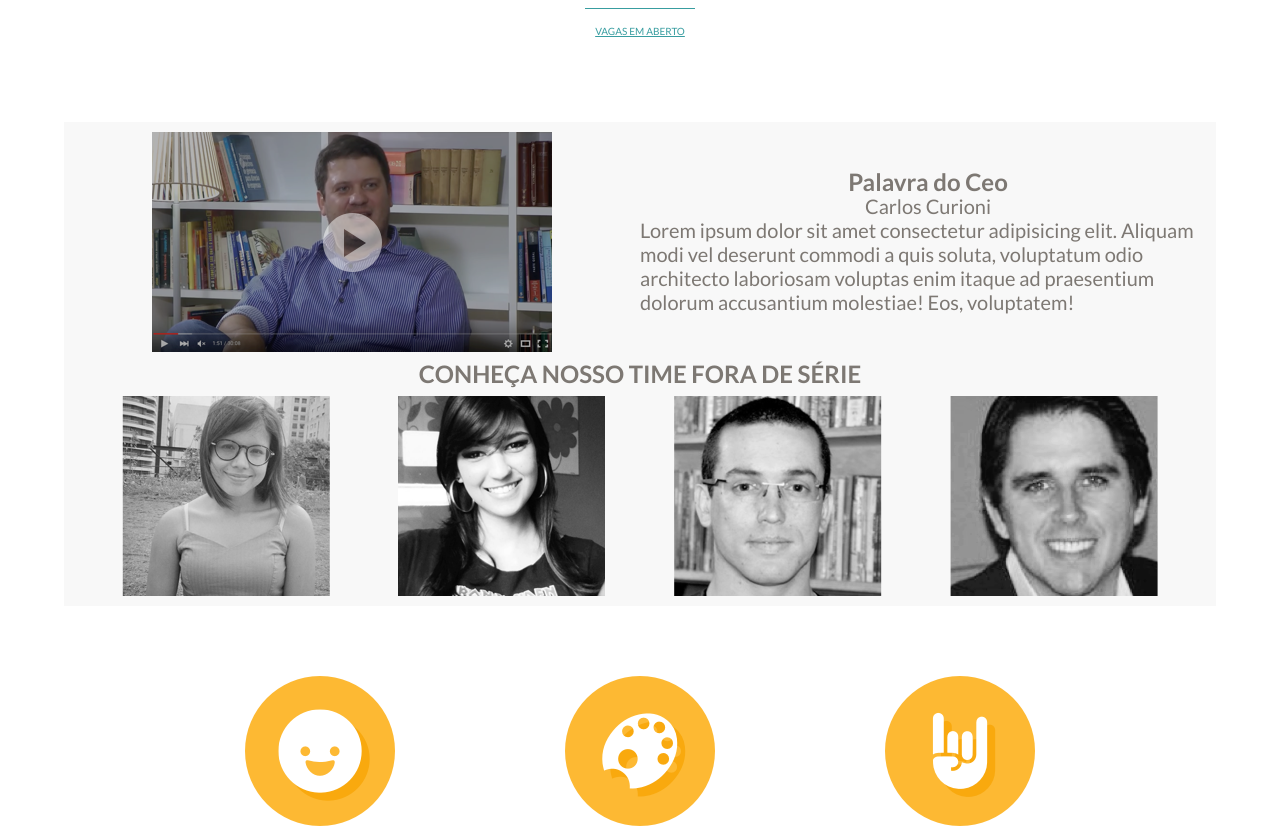
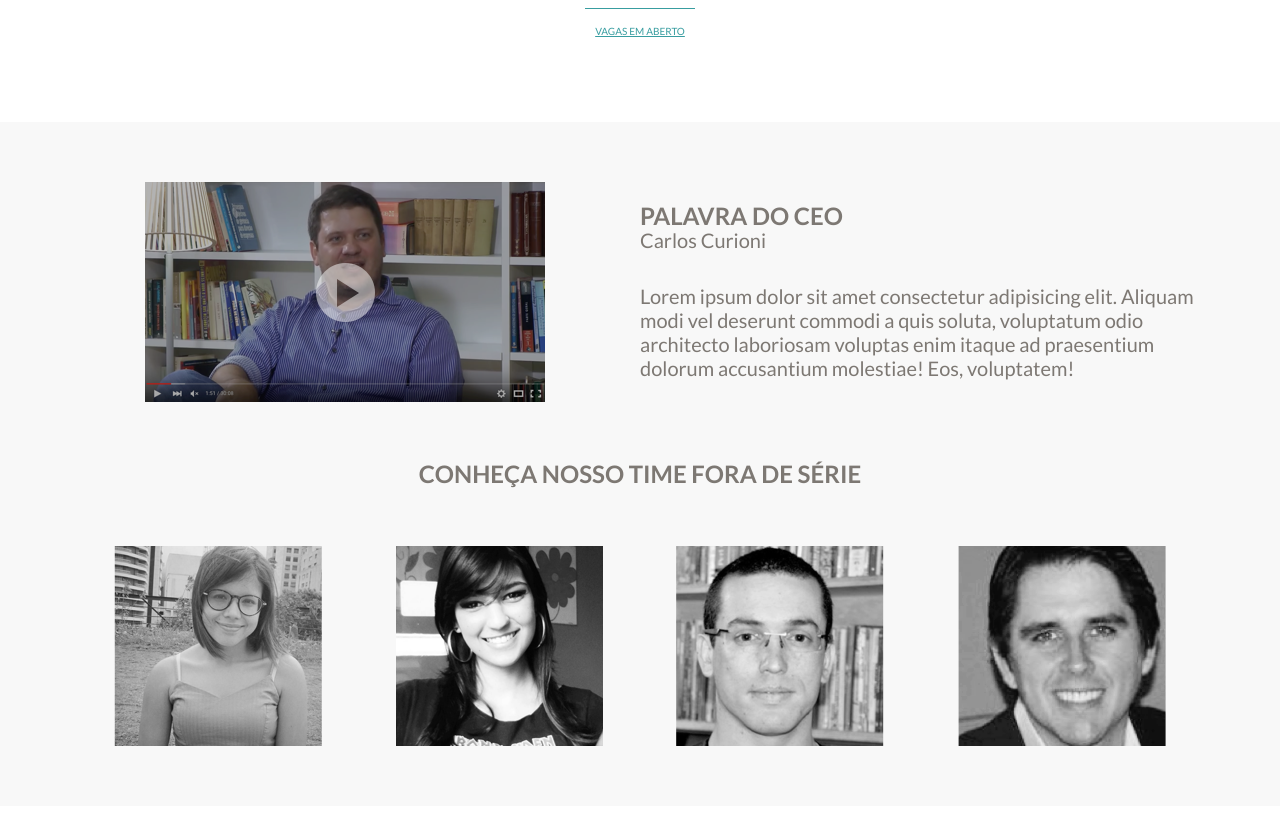
Before and after one commit to vitorokubo/elo7-page, a React (Vite) app: page / in a window 1280 px wide. Shown: the part 548-1376 px from the top of the page. Built offline with nearby package versions, Linux system fonts and the light colour scheme; no server answers.

Commit message:
pequenas alterações no design

```diff
--- a/src/styles/components/TeamSection.sass
+++ b/src/styles/components/TeamSection.sass
@@ -3,38 +3,30 @@
 .TeamSection
     display: flex
     flex-direction: column
-    justify-content: space-between
-
-    width: min(120rem, 90%)
-
+    gap: 5rem
     background-color: #f8f8f8f8
-
-    img
-        max-width: 100%
-        height: auto
+    padding: 5rem
 
 .CeoContent
     display: flex
-    div
-        display: flex
-        flex-direction: column
+    justify-content: center
 
-        justify-content: center
-        align-items: center
-        width: 50%
+.Video
+    display: flex
+    justify-content: center
+    width: 50%
 
 .Quote
+    width: 50%
     display: flex
-    width: 100%
-    justify-content: space-between
+    flex-direction: column
+    justify-content: space-evenly
     text-align: left
-    div
-        display: flex
-        width: 100%
 
 .TeamMembers
     display: flex
     flex-direction: column
+    gap: 5rem
 
 .TeamPhoto
     display: flex
--- a/src/styles/main.sass
+++ b/src/styles/main.sass
@@ -38,6 +38,7 @@ h2
     font-size: 2.4rem
     font-weight: 700
     color: variables.$text-color
+    text-transform: uppercase
 
 p
     font-size: 2rem
```
